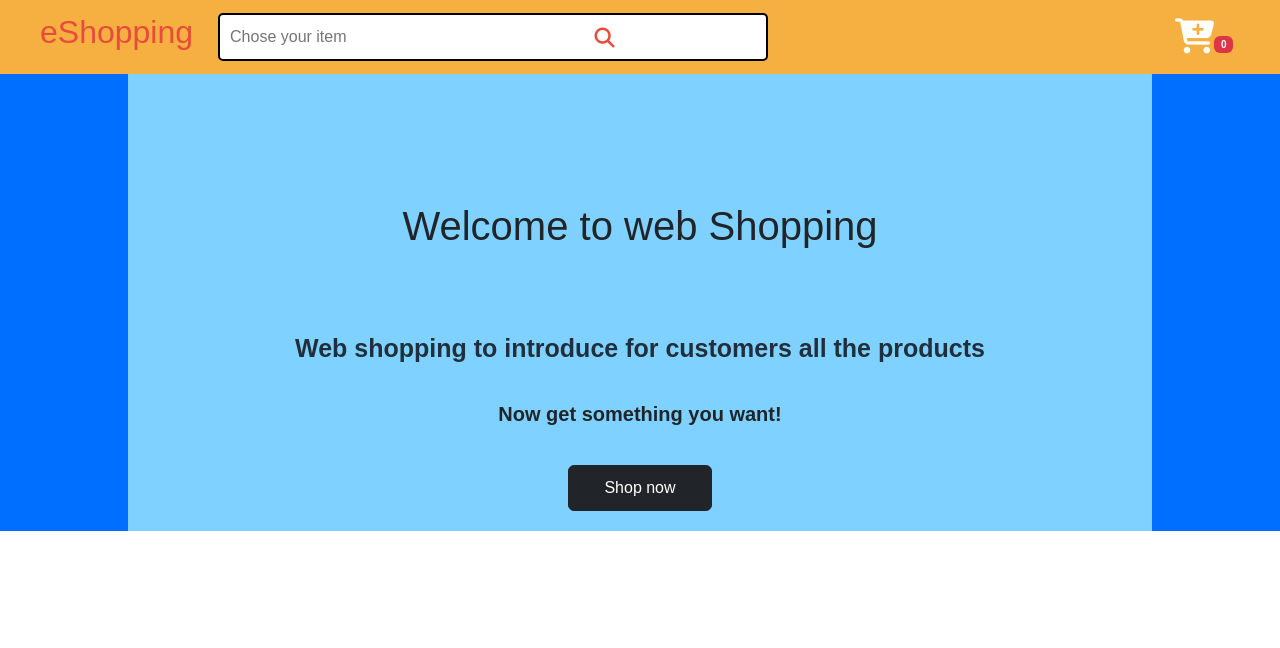
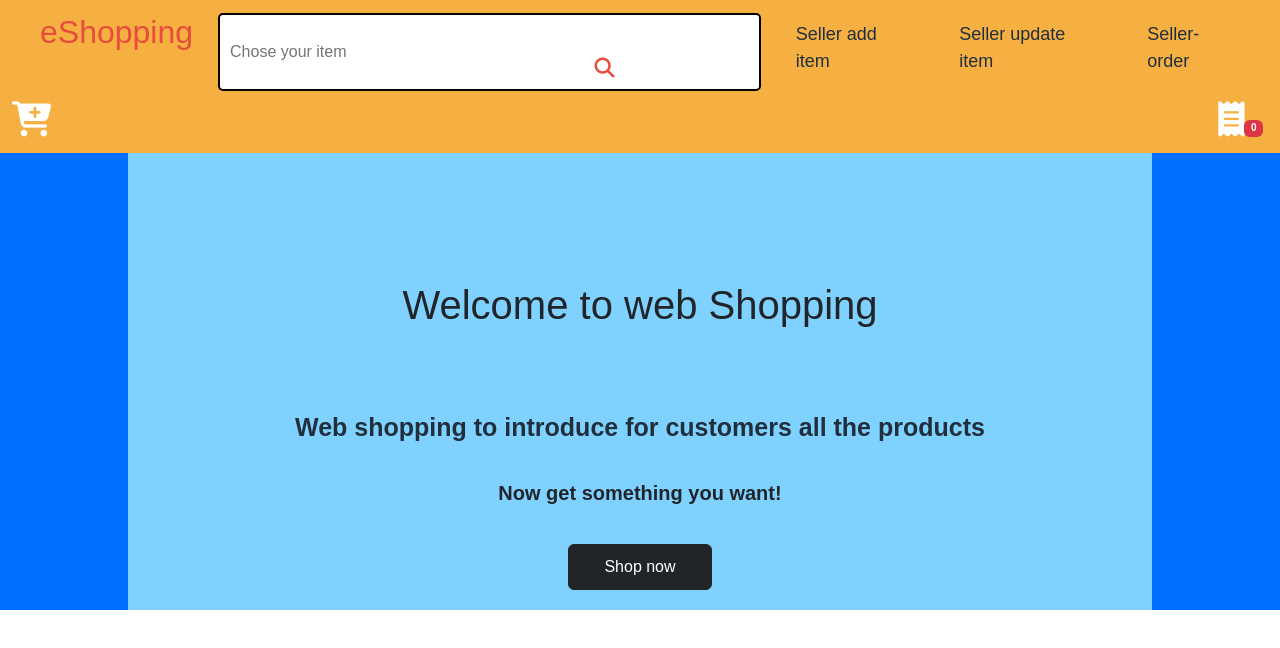
Before and after one commit to LuanBui02/front-end-assignment, an Angular app: page /content in a window 1280 px wide. Shown: the top 648 px of the page. Built offline with nearby package versions, Linux system fonts and the light colour scheme.

Commit message:
update menuComponent

```diff
--- a/src/app/container/menu/menu.component.html
+++ b/src/app/container/menu/menu.component.html
@@ -4,10 +4,16 @@
       <a href="#" routerLink="/content"><h2>eShopping</h2></a>
       <input type="text" [(ngModel)]="searchItem" (keyup)="search($event)" placeholder="Chose your item" style="border: 2px black solid; padding: 10px">
       <span class="fas fa-search search-icon"></span>
+      <a href="#" routerLink="/admin-item" class="admin-seller"><p>Seller add item</p></a>
+      <a href="#" routerLink="/admin-update" class="admin-seller"><p>Seller update item</p></a>
+      <a href="#" routerLink="/admin-order" class="admin-seller"><p>Seller-order</p></a>
     </div>
-    <button class="btn btn-primary" style=" background: #F5B041; border: none;margin-right: 35px">
-      <i style="font-size: 35px;" class="fas fa-cart-plus" routerLink="/cart"></i>
-      <div style="font-size: 10px;" class="badge bg-danger">{{ totalItem }}</div>
+    <button class="btn btn-primary" style=" background: #F5B041; border: none;margin-right: 10px">
+      <i style="font-size: 35px;" class="fas fa-cart-plus" routerLink="/products"></i>
+    </button>
+    <button class="btn btn-primary" style=" background: #F5B041; border: none;">
+      <i style="font-size: 35px;" class="fa-solid fa-receipt" routerLink="/cart"></i>
+      <div style="font-size: 10px; margin-right: 5px" class="badge bg-danger">{{ totalItem }}</div>
     </button>
   </div>
 </header>
--- a/src/app/container/menu/menu.component.scss
+++ b/src/app/container/menu/menu.component.scss
@@ -19,6 +19,7 @@ a {
   h2 {
     color: #E74C3C;
   }
+
 }
 .search-icon {
   position: absolute;
@@ -33,3 +34,8 @@ a {
   top: 25%;
   color: white;
 }
+.admin-seller {
+  margin-top: 8px;
+  font-size: 18px;
+  margin-left: 35px;
+}
```
